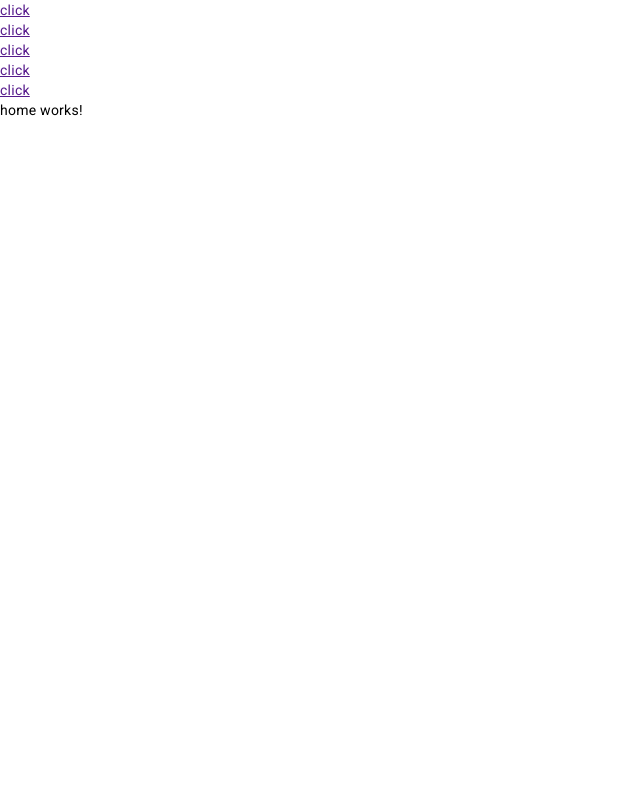
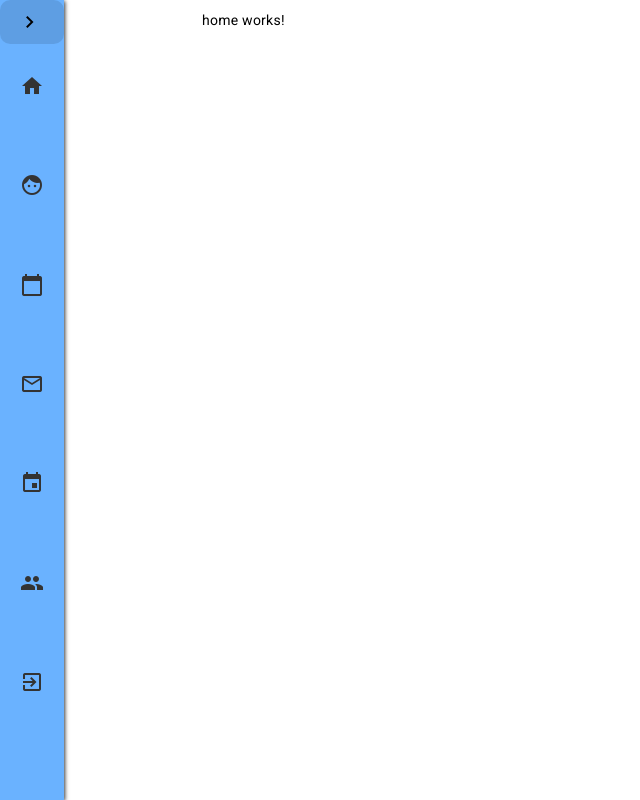
Before and after one commit to isaias-silva/Events-calendar, an Angular app in the folder frontend/: page / in a window 1280 px wide. Shown: the whole page, without its empty margins (0-640 px from the left). Built offline with nearby package versions, Linux system fonts and the light colour scheme.

Commit message:
feat: :sparkles: navbar menu e layout do frontend

```diff
--- a/frontend/angular.json
+++ b/frontend/angular.json
@@ -30,7 +30,7 @@
               "src/assets"
             ],
             "styles": [
-              "@angular/material/prebuilt-themes/deeppurple-amber.css",
+              "@angular/material/prebuilt-themes/indigo-pink.css",
               "src/styles.scss"
             ],
             "scripts": []
@@ -91,7 +91,7 @@
               "src/assets"
             ],
             "styles": [
-              "@angular/material/prebuilt-themes/deeppurple-amber.css",
+              "@angular/material/prebuilt-themes/indigo-pink.css",
               "src/styles.scss"
             ],
             "scripts": []
--- a/frontend/src/app/app.component.html
+++ b/frontend/src/app/app.component.html
@@ -1,5 +1,6 @@
 <div>
-  <app-aside></app-aside>
-  <router-outlet />
-
+  <app-nav></app-nav>
+  <div class="lateral">
+    <router-outlet />
+  </div>
 </div>
--- a/frontend/src/app/app.component.scss
+++ b/frontend/src/app/app.component.scss
@@ -0,0 +1,13 @@
+.lateral {
+  margin-left: 15%;
+  width: 85%;
+  box-sizing: border-box;
+  padding: 10px;
+}
+
+@media screen and (max-width:764px){
+  .lateral{
+    width: 80%;
+    margin-left: 20%;
+  }
+}
--- a/frontend/src/app/app.component.ts
+++ b/frontend/src/app/app.component.ts
@@ -1,11 +1,11 @@
 import { Component } from '@angular/core';
 import { RouterOutlet } from '@angular/router';
-import { AsideComponent } from './components/aside/aside.component';
+import { NavigatorComponent } from './components/navigator/navigator.component';
 
 @Component({
   selector: 'app-root',
   standalone: true,
-  imports: [RouterOutlet,AsideComponent],
+  imports: [RouterOutlet,NavigatorComponent],
   templateUrl: './app.component.html',
   styleUrl: './app.component.scss'
 })
--- a/frontend/src/app/app.config.ts
+++ b/frontend/src/app/app.config.ts
@@ -5,5 +5,5 @@ import { routes } from './app.routes';
 import { provideAnimations } from '@angular/platform-browser/animations';
 
 export const appConfig: ApplicationConfig = {
-  providers: [provideRouter(routes), provideAnimations()]
+  providers: [provideRouter(routes), provideAnimations(), provideAnimations()]
 };
--- a/frontend/src/app/components/aside/aside.component.html
+++ /dev/null
@@ -1,9 +0,0 @@
-<aside>
-    <ul>
-        <li><a href="">click</a></li>
-        <li><a href="">click</a></li>
-        <li><a href="">click</a></li>
-        <li><a href="">click</a></li>
-        <li><a href="">click</a></li>
-    </ul>
-</aside>
--- /dev/null
+++ b/frontend/src/app/components/navigator/navigator.component.html
@@ -0,0 +1,15 @@
+<nav [class.max]="visible" [class.min]="!visible">
+    <button class="button-expand" (click)="changeVisibile()" >
+        <mat-icon>{{visible?'keyboard_arrow_left':'keyboard_arrow_right'}}</mat-icon>
+      </button>
+    <ul>
+      <li><a href="/"><mat-icon fontIcon="home"></mat-icon> <span class="info">Home</span></a></li>
+      <li><a href="/profile"><mat-icon fontIcon="face"></mat-icon> <span class="info">Perfil</span></a></li>
+      <li><a href="/calendar"><mat-icon fontIcon="calendar_today"></mat-icon> <span class="info">Meu Calendário</span></a></li>
+      <li><a href="/invites"><mat-icon fontIcon="mail_outline"></mat-icon> <span class="info">Convites</span></a></li>
+      <li><a href="/my-events"><mat-icon fontIcon="event"></mat-icon> <span class="info">Meus Eventos</span></a></li>
+      <li><a href="/global-events"><mat-icon fontIcon="group"></mat-icon> <span class="info">Eventos abertos</span></a></li>
+      <li><a href="/logout"><mat-icon fontIcon="exit_to_app"></mat-icon> <span class="info">Sair</span></a></li>
+
+    </ul>
+  </nav>
--- /dev/null
+++ b/frontend/src/app/components/navigator/navigator.component.scss
@@ -0,0 +1,84 @@
+@import "../../../styles.scss";
+nav {
+  position: fixed;
+  top: 0;
+  left: 0;
+  height: 100%;
+  box-shadow: 0px 4px 10px rgba(0, 0, 0, 0.1);
+  z-index: 1000;
+  width: 15%;
+  background-color: $component-color;
+  box-shadow: 1px 1px 4px #333;
+  color: #fff;
+  transition: width 0.5s ease;
+  backdrop-filter: blur(2px);
+  ul {
+    display: flex;
+    flex-direction: column;
+    align-items: center;
+    padding: 20px 0;
+    list-style-type: none;
+    height: 80%;
+    justify-content: space-between;
+    width: 100%;
+    li {
+      a {
+        display: flex;
+
+        text-decoration: none;
+        color: #333;
+        font-size: 18px;
+        align-items: center;
+        justify-content: space-around;
+        padding: 10px;
+        transition: color 0.3s ease;
+
+        &:hover {
+          color: #ffffff;
+        }
+      }
+    }
+  }
+
+  .button-expand {
+    background-color: #0000001c;
+    border: none;
+    padding: 10px;
+    border-radius: 10px;
+    cursor: pointer;
+    font-size: 18px;
+    display: flex;
+    align-items: center;
+    justify-content: center;
+    transition: background-color 0.3s ease, color 0.3s ease;
+
+    &:hover {
+      color: #fff;
+    }
+
+    mat-icon {
+      margin-right: 5px;
+    }
+  }
+
+  &.min {
+    width: 5%;
+    .info {
+      display: none;
+    }
+    .button-expand {
+      width: 100%;
+    }
+  }
+}
+
+@media screen and (max-width:764px) {
+    nav{
+        width: 100%;
+        &.min {
+            width: 20%;
+        }
+    }
+
+
+}
--- /dev/null
+++ b/frontend/src/app/components/navigator/navigator.component.ts
@@ -0,0 +1,25 @@
+import { Component, Input, OnInit } from '@angular/core';
+import { MatIconModule } from '@angular/material/icon';
+
+
+
+@Component({
+  selector: 'app-nav',
+  standalone: true,
+  imports: [MatIconModule],
+  templateUrl: './navigator.component.html',
+  styleUrl: './navigator.component.scss'
+})
+export class NavigatorComponent  {
+
+
+
+
+  visible: boolean=false
+
+  changeVisibile(): void {
+    this.visible = !this.visible
+
+  }
+
+}
--- a/frontend/src/styles.scss
+++ b/frontend/src/styles.scss
@@ -1,3 +1,5 @@
+$component-color: #007bff95;
+
 *{
 margin:0;
 padding: 0;
```
Also changed, not shown: frontend/src/app/components/aside/aside.component.ts (deleted, +0 -12 lines), frontend/src/app/components/aside/aside.component.scss (deleted), 1 other file (tests, documents, lock files or other folders).
